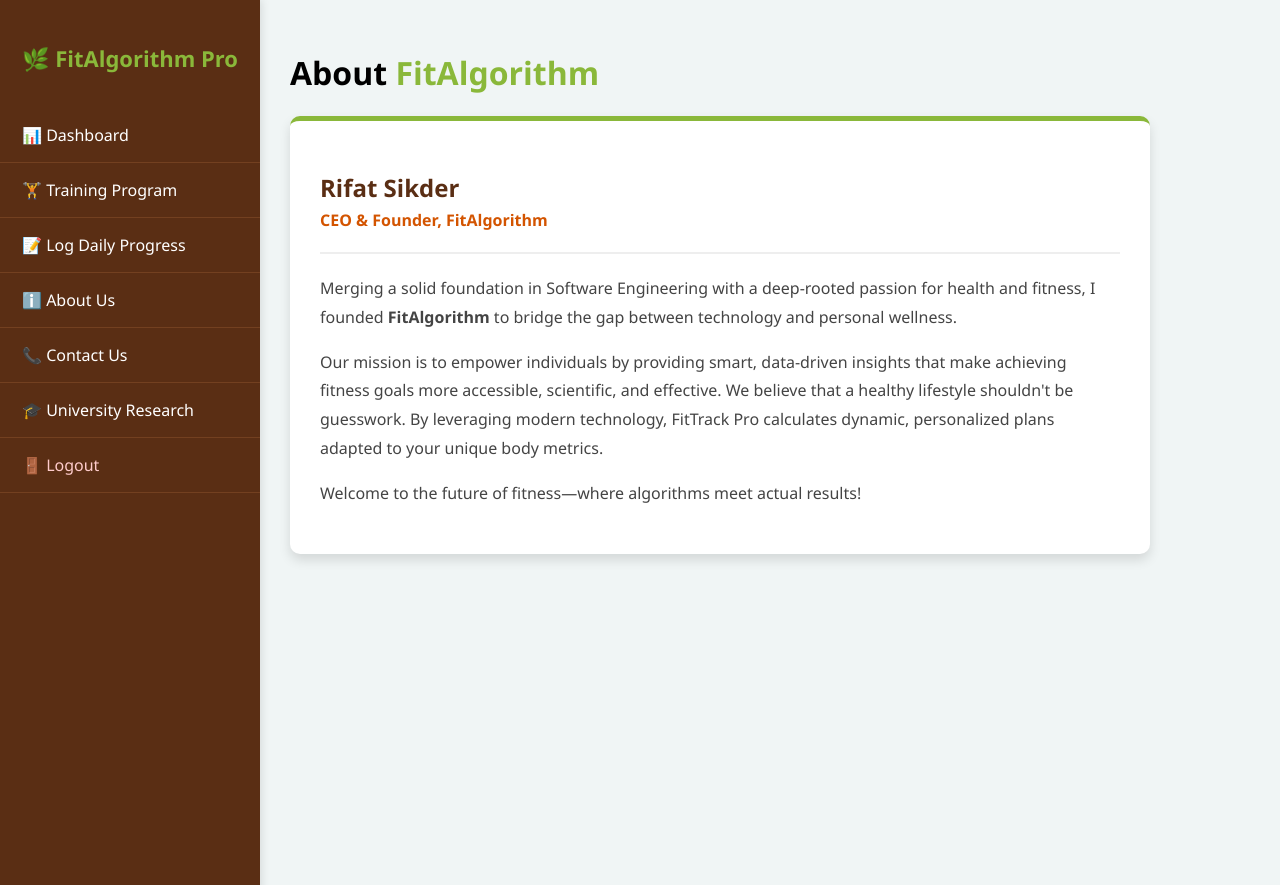
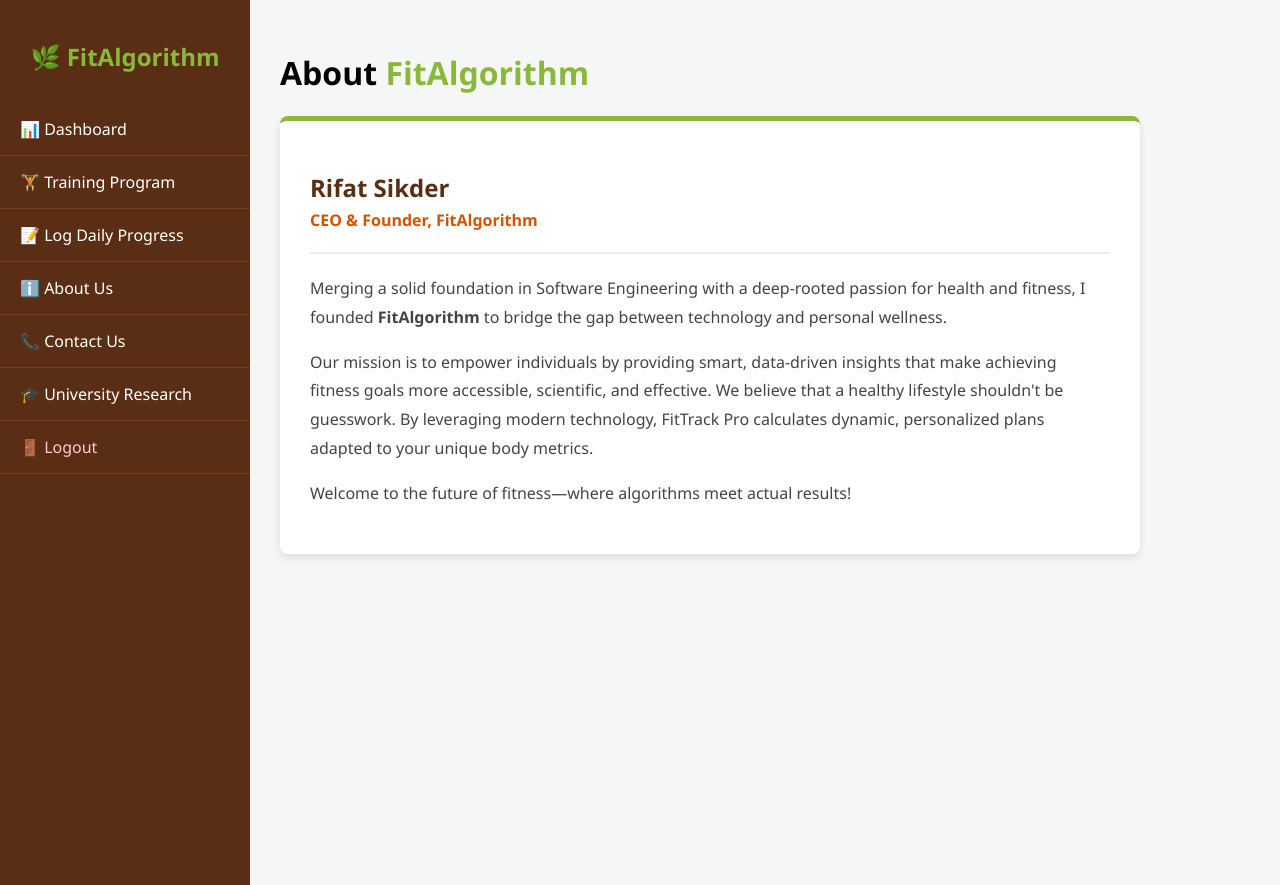
Before and after one commit to sikder2305341203/Capstone-Project-, a Flask app: page /about in a window 1280 px wide. Run offline with Flask 3, Linux system fonts and the light colour scheme; a user stored in the database is signed in.

Commit message:
Improved base.html layout and refined sidebar navigation UI

```diff
--- a/templates/base.html
+++ b/templates/base.html
@@ -3,82 +3,66 @@
 
 <head>
     <meta charset="UTF-8">
-    <title>🌿 FitAlgorithm Pro Dashboard</title> <!-- Git-detectable cosmetic change -->
+    <title>FitAlgorithm Pro</title>
     <style>
         body {
             font-family: 'Segoe UI', Tahoma, Geneva, Verdana, sans-serif;
             margin: 0;
-            background-color: #f0f5f5;
+            background-color: #f4f7f6;
             display: flex;
         }
 
         .sidebar {
-            width: 260px;
+            width: 250px;
             background-color: #5A2E14;
             color: white;
             height: 100vh;
             position: fixed;
-            padding-top: 25px;
-            box-shadow: 2px 0 8px rgba(0, 0, 0, 0.1);
+            padding-top: 20px;
         }
 
         .sidebar h2 {
             text-align: center;
             color: #8AB83A;
-            margin-bottom: 35px;
-            font-size: 22px;
+            margin-bottom: 30px;
         }
 
         .sidebar a {
             display: block;
             color: white;
-            padding: 16px 22px;
+            padding: 15px 20px;
             text-decoration: none;
             border-bottom: 1px solid #734020;
             transition: 0.3s;
-            font-weight: 500;
         }
 
         .sidebar a:hover {
             background-color: #8AB83A;
-            padding-left: 36px;
-            border-radius: 4px;
+            padding-left: 30px;
         }
 
         .main-content {
-            margin-left: 260px;
+            margin-left: 250px;
             padding: 30px;
-            width: calc(100% - 260px);
+            width: 100%;
         }
 
         .card {
             background: white;
-            padding: 22px;
-            border-radius: 10px;
-            box-shadow: 0 6px 12px rgba(0, 0, 0, 0.12);
-            margin-bottom: 25px;
-            transition: 0.2s all;
-        }
-
-        .card:hover {
-            transform: translateY(-3px);
-            box-shadow: 0 10px 15px rgba(0, 0, 0, 0.18);
+            padding: 20px;
+            border-radius: 8px;
+            box-shadow: 0 4px 8px rgba(0, 0, 0, 0.1);
+            margin-bottom: 20px;
         }
 
         .btn {
             background-color: #8AB83A;
             color: white;
-            padding: 12px 20px;
+            padding: 10px 15px;
             text-decoration: none;
             border: none;
-            border-radius: 6px;
+            border-radius: 5px;
             cursor: pointer;
-            font-size: 16px;
-            transition: 0.2s all;
-        }
-
-        .btn:hover {
-            background-color: #72942c;
         }
 
         table {
@@ -89,20 +73,20 @@
 
         th,
         td {
-            padding: 14px;
+            padding: 12px;
             text-align: left;
             border-bottom: 1px solid #ddd;
         }
 
         th {
-            background-color: #f9f9f9;
+            background-color: #f2f2f2;
         }
     </style>
 </head>
 
 <body>
     <div class="sidebar">
-        <h2>🌿 FitAlgorithm Pro</h2>
+        <h2>🌿 FitAlgorithm</h2>
         <a href="/dashboard">📊 Dashboard</a>
         <a href="/training">🏋️ Training Program</a>
         <a href="/log_progress">📝 Log Daily Progress</a>
@@ -111,12 +95,9 @@
         <a href="/research">🎓 University Research</a>
         <a href="/logout" style="color: #ffcccc;">🚪 Logout</a>
     </div>
-
     <div class="main-content">
         {% block content %}{% endblock %}
     </div>
-
-    <!-- Base template updated for minor visual tweaks -->
 </body>
 
 </html>
```
